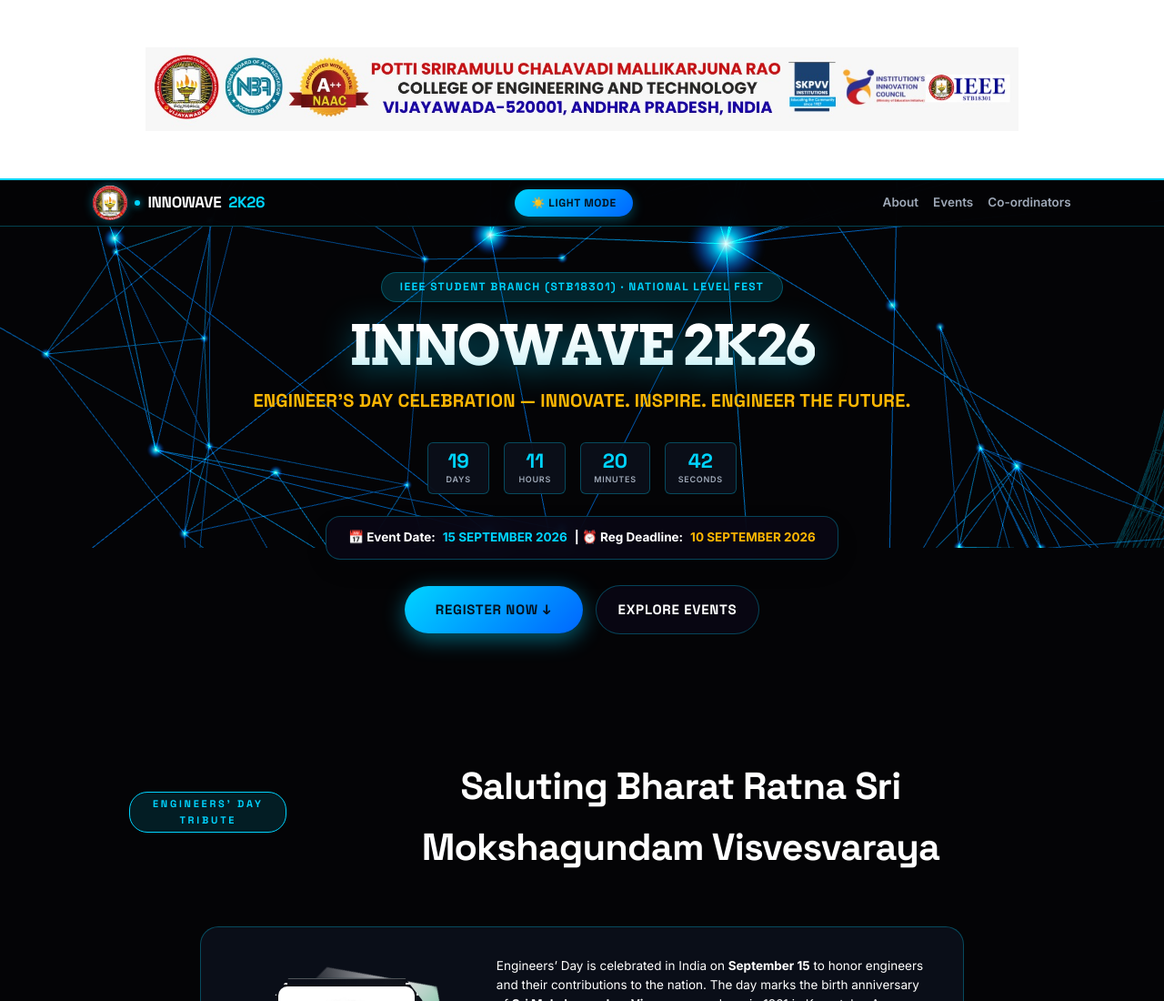
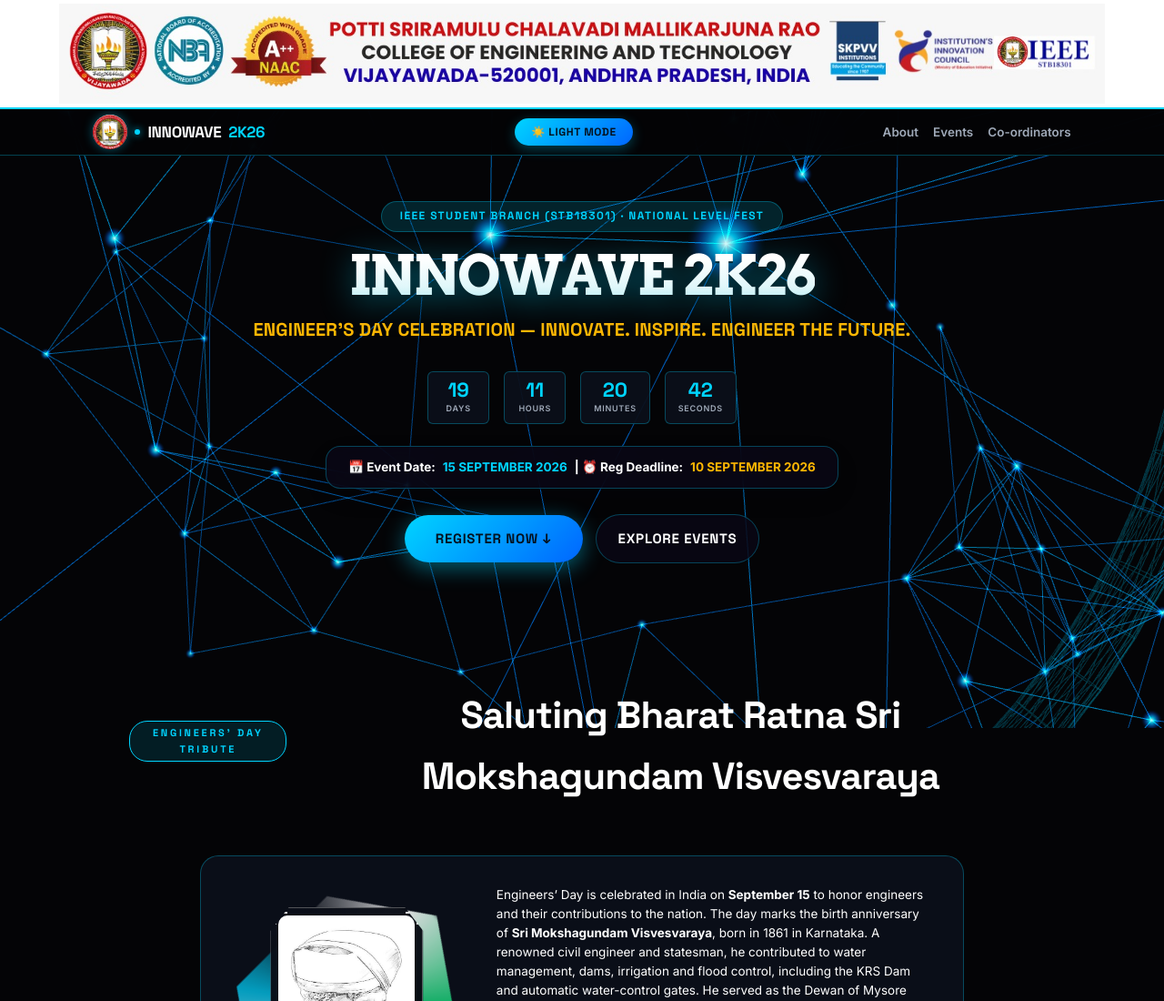
Before and after one commit to jai07o/Innowave-2026, a website: page public/index.html in a window 1280 px wide. Shown: the top 1100 px of the page at 91% size. Drawn offline with nearby package versions, Linux system fonts and the light colour scheme; animation ran at ten frames a second.

Commit message:
Adjust laptop/desktop view header slot to fit banner image tightly with zero top/bottom padding

```diff
--- a/public/index.html
+++ b/public/index.html
@@ -2845,8 +2845,8 @@
   <canvas id="webgl-canvas"></canvas>
 
   <!-- Top College Header Banner -->
-  <header class="accreditation-header-wrapper" style="width:100%; text-align:center; background:#ffffff; border-bottom:2px solid var(--accent); padding:8px 0; margin:0; position:relative; z-index:100; overflow:hidden;">
-    <img src="assets/header_pscmr.jpeg" alt="PSCMRCET Header Banner" style="max-width:960px; width:95%; height:180px; object-fit:contain; background:#ffffff; display:block; margin:0 auto; padding:0; image-rendering:-webkit-optimize-contrast;">
+  <header class="accreditation-header-wrapper" style="width:100%; text-align:center; background:#ffffff; border-bottom:2px solid var(--accent); padding:4px 0; margin:0; position:relative; z-index:100; overflow:hidden;">
+    <img src="assets/header_pscmr.jpeg" alt="PSCMRCET Header Banner" style="max-width:1150px; width:100%; height:auto; display:block; margin:0 auto; padding:0; image-rendering:-webkit-optimize-contrast;">
   </header>
 
   <!-- Navbar -->
```
Also changed, not shown: public/admin.html (+2 -2 lines), public/register-ieee.html (+2 -2 lines), public/register-non-ieee.html (+2 -2 lines), public/verify-id.html (+2 -2 lines).
